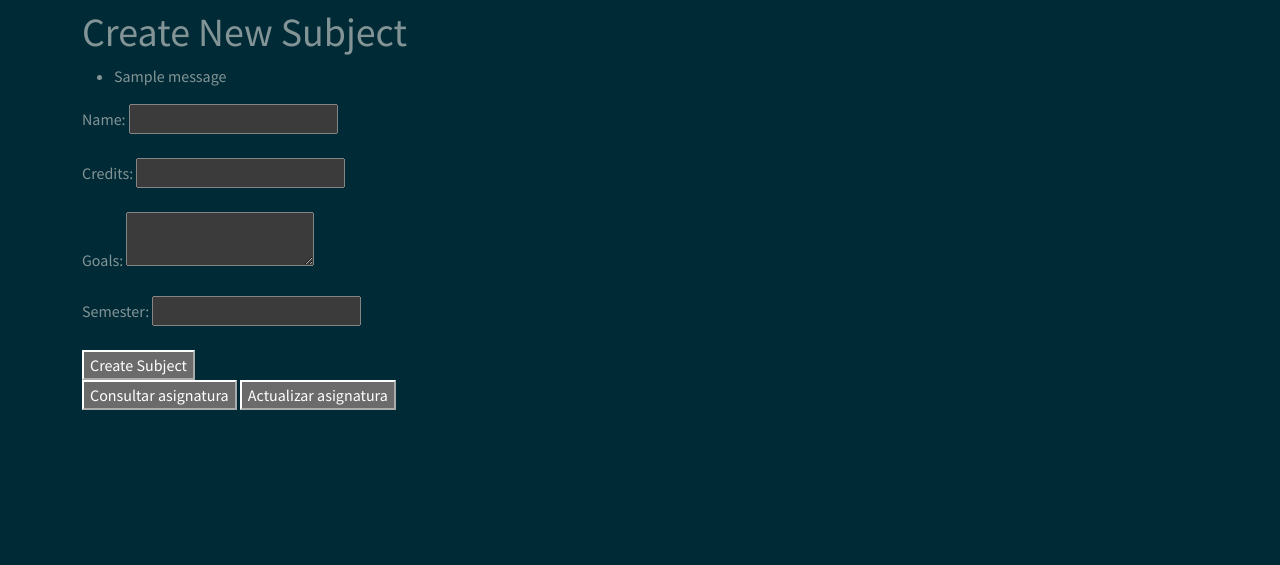
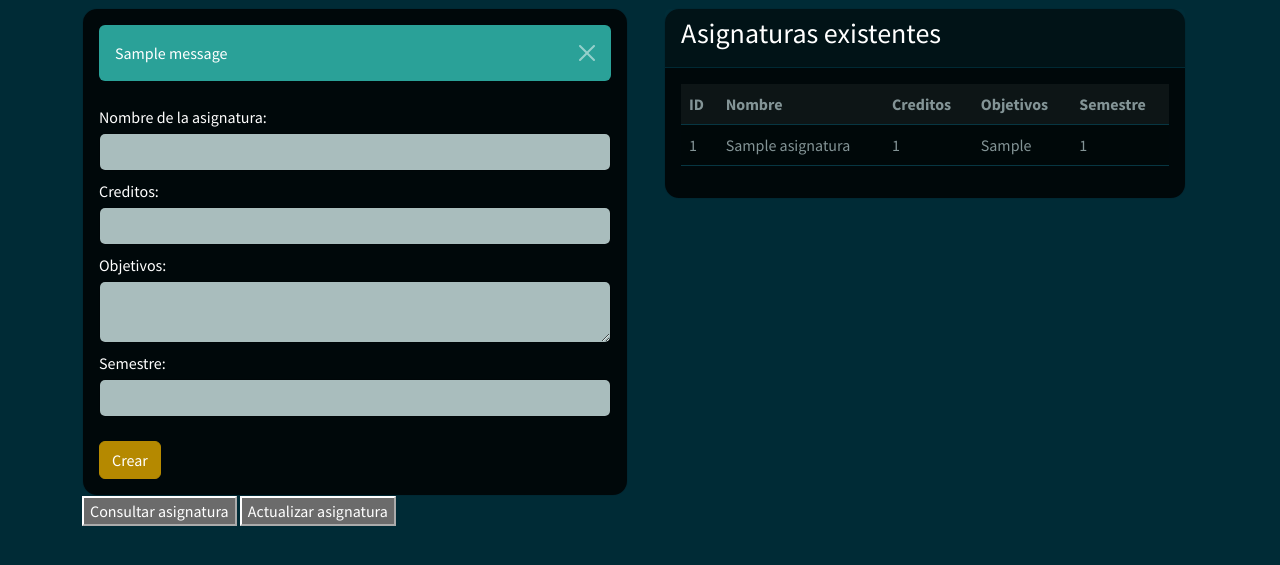
Before and after one commit to juandavidburgos/ProyectoFinalSW3, a Flask app: page /subject/add_subject in a window 1280 px wide. Shown: the part 132-697 px from the top of the page. Run offline with Flask 3, Linux system fonts and the light colour scheme; tables that the repository leaves empty hold one stand-in row (values such as "Sample post"); one stand-in notice (Sample message) is shown; parts of the project's set-up code (start-up, migrations or seed data) failed here and were passed over.

Commit message:
Atualizaciones asgnaturas

```diff
--- a/Controller/subjectManagementController.py
+++ b/Controller/subjectManagementController.py
@@ -3,6 +3,7 @@
 
 from flask import Blueprint, render_template, request, redirect, url_for, flash
 from Services.subjectService import SubjectService
+from Facade.subjectManagementFacade import SubjectManagementFacade
 
 
 # Crear un blueprint para el controlador principal
@@ -12,11 +13,12 @@ subject_bp = Blueprint('subject',__name__)
 # para mostrar el formulario y añadir una asignatura respectivamente
 @subject_bp.route('/add_subject', methods=['GET', 'POST'])
 def create_subject():
+    facade = SubjectManagementFacade()
     if request.method == 'POST':
         data = request.form.to_dict()
         #* Se puede poner: print(f"Formulario recibido: {data}") para verificar que se esten pasando los datos
         # Llamar al servicio para crear la asignatura
-        new_subject, error = SubjectService.create_subject(data)
+        new_subject, error = facade.create_subject(data)
 
         if error:
             flash(error, 'error')
@@ -28,8 +30,12 @@ def create_subject():
         flash('Asignatura añadida satisfactoriamente!', 'success')
         #* Si se logro, se lo redirige a la misma pagia para añadir otra materia
         return redirect(url_for('subject.create_subject'))
+    subjects,error = facade.get_all_subjects()
+    if subjects is None:
+        flash(f"Error: {error}", "danger")
+        subjects = []  # Asegurarse de que 'competences' sea una lista vacía si ocurre un error
     #* Si el método NO ES POST, se muestra la vista del formulario.
-    return render_template('Subject/createSubject.html')  # Vista para crear la asignatura
+    return render_template('Subject/createSubject.html', subjects=subjects)  # Vista para crear la asignatura
 
 
 @subject_bp.route('/get_subject', methods=['GET', 'POST'])
--- /dev/null
+++ b/Facade/subjectManagementFacade.py
@@ -0,0 +1,13 @@
+from Services.subjectService import SubjectService
+
+class SubjectManagementFacade:
+    def __init__(self):
+        self.subject_service = SubjectService()
+
+    def create_subject(self, subject_data):
+        # Crear la asignatura a través del servicio correspondiente
+        return self.subject_service.create_subject(subject_data)
+
+    def get_all_subjects(self):
+        # Obtener todas las asignaturas del servicio
+        return self.subject_service.get_all_subjects_camps()
--- a/Services/subjectService.py
+++ b/Services/subjectService.py
@@ -21,7 +21,7 @@ class SubjectService:
             #No se pone el id porque se genera automaticamente cuando se crea una nueva instancia
             name=data['name'],
             credits=data['credits'],
-            goals=data.get('goals'),
+            goals=data['goals'],
             semester=data['semester']
         )
 
@@ -30,13 +30,13 @@ class SubjectService:
             db.session.commit()
         except Exception as e:
             db.session.rollback()
-            return None, f"Error en la base de datos: {str(e)}"
+            return None, f"Error al crear la asignatura: {str(e)}"
 
         return new_subject, None
 
     @staticmethod
     def get_all_subjects():
-        #*Obtiene todas las asignaturas
+        #*Obtiene todos los ids y nombres de las asignaturas
         try:
             # Consultar todas las asignaturas
             subjects = db.session.query(Subject.id, Subject.name).all()
@@ -45,6 +45,19 @@ class SubjectService:
             subjects_dict = [{"id":sub.id, "name":sub.name} for sub in subjects]
             print(subjects_dict)  # Esto imprimirá el contenido de los diccionarios
 
+            return subjects_dict, None  # Devolver los resultados como lista de diccionarios
+        except Exception as e:
+            # En caso de error, devolver el mensaje de error
+            return [], f"Error al obtener las asignaturas: {str(e)}"
+
+    @staticmethod
+    def get_all_subjects_camps():
+        #*Obtiene todas las asignaturas
+        try:
+            # Consultar todas las asignaturas
+            subjects = db.session.query(Subject).all()
+            # Convertir los objetos de asignaturas a diccionarios y ver su contenido con un print
+            subjects_dict = [sub.to_dict() for sub in subjects]
             return subjects_dict, None  # Devolver los resultados como lista de diccionarios
         except Exception as e:
             # En caso de error, devolver el mensaje de error
--- a/Templates/Subject/createSubject.html
+++ b/Templates/Subject/createSubject.html
@@ -1,35 +1,90 @@
 {% extends 'layout.html' %}
 
 {% block body %}
-
-    <h1>Create New Subject</h1>
-
+<div class="row">
+    <div class="col-md-6">
+        <div class="card card-body">
             <!-- Mostrar mensajes flash -->
             {% with messages = get_flashed_messages(with_categories=true) %}
             {% if messages %}
-            <ul>
             {% for category, message in messages %}
-                    <li class="{{ category }}">{{ message }}</li>
+            <div class="alert alert-{{ category }} alert-dismissible fade show" role="alert">
+                {{ message }}
+                <button type="button" class="btn-close" data-bs-dismiss="alert" aria-label="Cerrar"></button>
+            </div>
             {% endfor %}
-            </ul>
             {% endif %}
             {% endwith %}
 
+            <!-- FORMULARIO -->
             <form action="{{ url_for('subject.create_subject') }}" method="POST">
-        <label for="name">Name:</label>
-        <input type="text" id="name" name="name" required><br><br>
+                <div class ="form-group mt-2">
+                    <label for="name">Nombre de la asignatura:</label>
+                    <input type="text" id="name" name="name" class="form-control mt-1" required>
+                </div>
 
-        <label for="credits">Credits:</label>
-        <input type="number" id="credits" name="credits" required><br><br>
+                <div class ="form-group mt-2">
+                    <label for="credits">Creditos:</label>
+                    <input type="number" id="credits" name="credits" class="form-control mt-1" required>
+                </div>
 
-        <label for="goals">Goals:</label>
-        <textarea id="goals" name="goals"></textarea><br><br>
+                <div class="form-group mt-2">
+                    <label for="goals">Objetivos:</label>
+                    <textarea id="goals" name="goals" class="form-control mt-1" required></textarea>
+                </div>
 
-        <label for="semester">Semester:</label>
-        <input type="text" id="semester" name="semester" required><br><br>
+                <div class="form-group mt-2">
+                    <label for="semester">Semestre:</label>
+                    <input type="text" id="semester" name="semester" class="form-control mt-1" required>
+                </div>
+                <br>
+                <button type="submit" class="btn btn-primary" >Crear</button>
+            </form>
+        </div>
+    </div>
 
-        <button type="submit">Create Subject</button>
-    </form>
+    <div class="col-md-6">
+        <div class="container">
+            <div class="row">
+                <!-- Tabla de Asignaturas-->
+                <div class="col-md-12">
+                    <div class="card">
+                        <div class="card-header">
+                            <h3>Asignaturas existentes</h3>
+                        </div>
+                        <div class="card-body">
+                            <table class="table table-striped">
+                                <thead>
+                                    <tr>
+                                        <th>ID</th>
+                                        <th>Nombre</th>
+                                        <th>Creditos</th>
+                                        <th>Objetivos</th>
+                                        <th>Semestre</th>
+                                    </tr>
+                                </thead>
+                                <tbody>
+                                    {% for sub in subjects %}
+                                    <tr>
+                                        <td>{{ sub.id }}</td>
+                                        <td>{{ sub.name }}</td>
+                                        <td>{{ sub.credits }}</td>
+                                        <td>{{ sub.goals }}</td>
+                                        <td>{{ sub.semester }}</td>
+                                    </tr>
+                                    {% else %}
+                                    <tr>
+                                        <td colspan="5">No hay asignaturas registradas</td>
+                                    </tr>
+                                    {% endfor %}
+                                </tbody>
+                            </table>
+                        </div>
+                    </div>
+                </div>
+            </div>
+        </div>
+    </div>
 
     <div class="md-7">
         <a href="{{ url_for('subject.get_subject') }}"> <!-- , name=subject.name-->
@@ -40,5 +95,6 @@
             <button>Actualizar asignatura</button>
         </a>
     </div>
+</div>
 
 {% endblock %}
--- a/Templates/index.html
+++ b/Templates/index.html
@@ -24,7 +24,7 @@
             <!-- ! #! Se usa el NOMBRE DEL CONTROLADOR, es decir el que se ledio en el primer parametro
                 ! en el blueprint (subject en este caso) para llamar la funcion del contorlador (subject.create_subject).-->
             <!--form action="{{ url_for('subject.create_subject') }}" method="POST"-->
-            <form action="{{ url_for('integration.assign_to_subject') }}">
+            <form action="{{ url_for('subject.create_subject') }}">
                 <div class="mb-3">
                     <label for="usuario" class="form-label">Usuario</label>
                     <input type="text" class="form-control" id="usuario" name="usuario" placeholder="Ingrese su usuario" required>
```
Also changed, not shown: database/ScriptInicialProyectoFinalSW3.sql (+9 -1 lines). Lines whose indentation alone changed are shown as unchanged.
